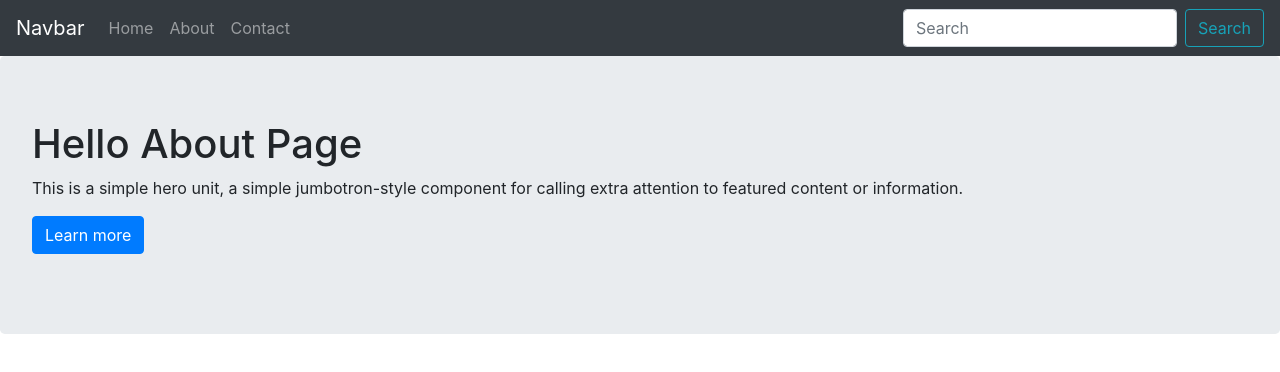
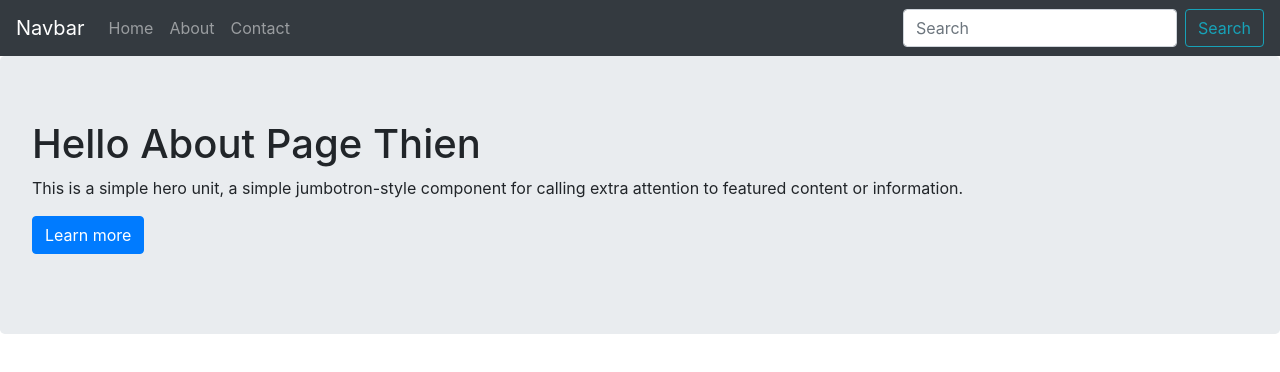
Before and after one commit to huynhhuynh02/react-traning-ftse, a React (Create React App) app: page /about in a window 1280 px wide. Shown: the top 372 px of the page. Built offline with nearby package versions, Linux system fonts and the light colour scheme.

Commit message:
thien edit code

```diff
--- a/src/containers/AboutPage.js
+++ b/src/containers/AboutPage.js
@@ -11,7 +11,7 @@ class AboutPage extends React.Component
         return(
             <>
                 <Jumbotron>
-                    <h1>Hello About Page</h1>
+                    <h1>Hello About Page Thien</h1>
                     <p>
                         This is a simple hero unit, a simple jumbotron-style component for calling
                         extra attention to featured content or information.
```
